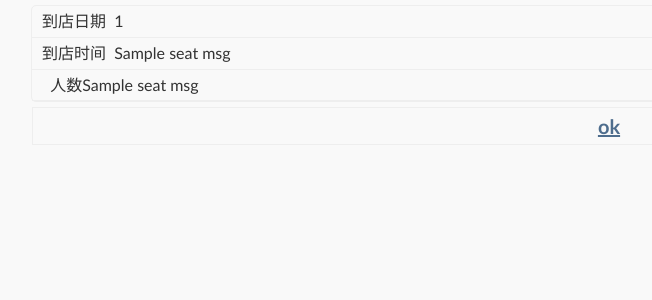
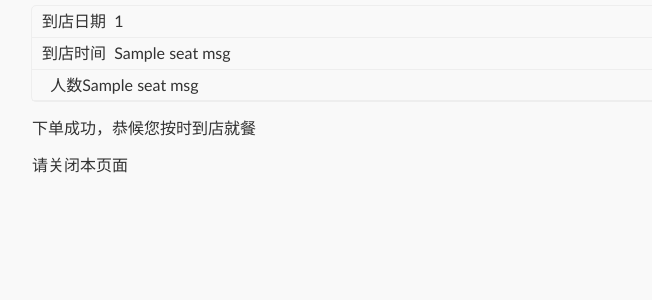
Before and after one commit to wickydong/order_food, a Flask app: template templates/reservation_sure.html in a window 1280 px wide. Shown: the top 300 px of the page, without its empty margins (32-684 px from the left). Run offline with Flask 2, Linux system fonts and the light colour scheme; the template is opened without the code that fills it: most values are stand-ins (such as "Sample title", 1, 10 or a date in 2020).

Commit message:
change order btn css, add reservation_sure notice

```diff
--- a/templates/reservation_sure.html
+++ b/templates/reservation_sure.html
@@ -24,7 +24,7 @@
         .ul-list li:list-child {
             border-bottom:none;
         }
-        .btn-div {
+        .notice-div {
             margin:5px auto;
             padding:0px;
             width:90%;
@@ -47,8 +47,9 @@
                 <li>到店时间&nbsp;&nbsp;{{seat_msg[0][1]}}</li>
                 <li>&nbsp;&nbsp;人数{{seat_msg[0][2]}}</li>
             </ul>
-            <div class="btn-div">
-                <a class="button" href="/order?base_64={{base_64}}">ok</a>
+            <div class="notice-div">
+                <p>下单成功，恭候您按时到店就餐</p>
+                <p>请关闭本页面</p>
             </div>
         </div>
     </body>
```
Also changed, not shown: templates/order.html (+8 -1 lines).
